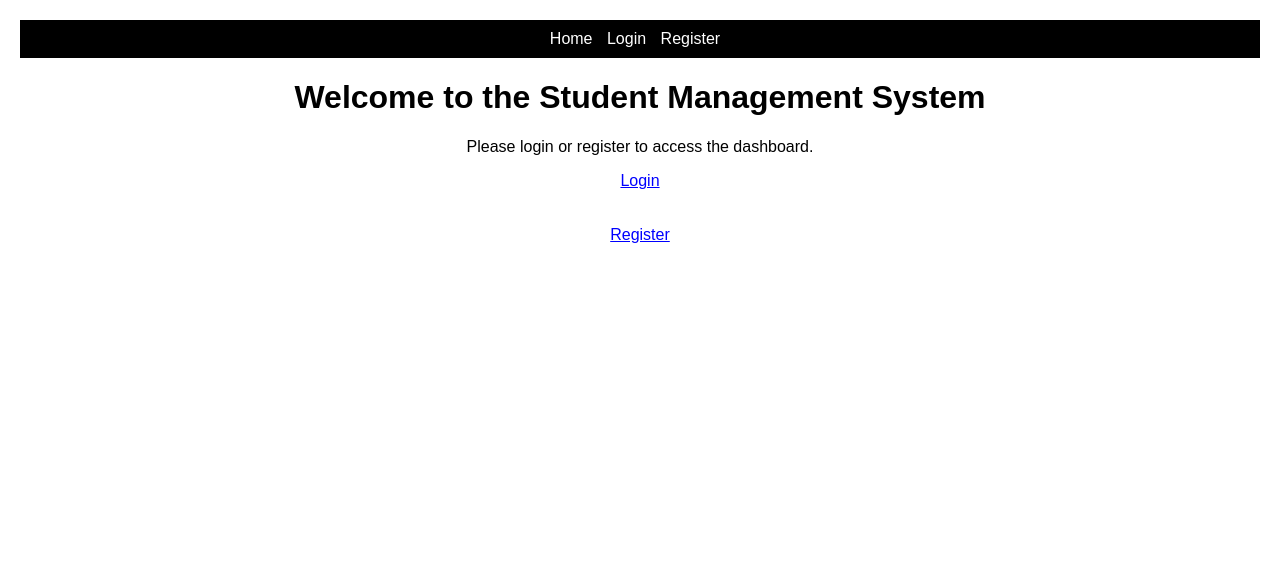
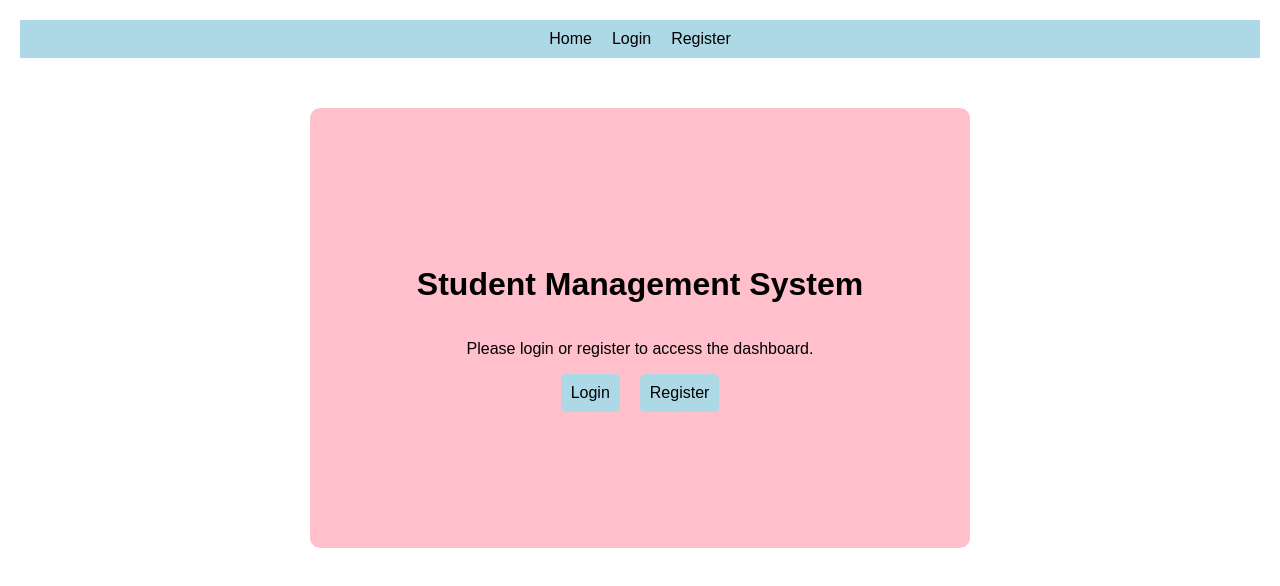
Before and after one commit to CNU2005/FSD_StudentManagementSystem, a plain HTML site: page index.html in a window 1280 px wide. Drawn offline with Linux system fonts and the light colour scheme.

Commit message:
Styles added for home page

```diff
--- a/index.html
+++ b/index.html
@@ -7,17 +7,19 @@
     <link rel="stylesheet" href="style.css">
 </head>
 <body>
-    <div>
-    <nav>
-        <a href="index.html">Home</a>
-        <a href="login.html">Login</a>
-        <a href="register.html">Register</a>
+    <nav style="display: flex; justify-content: center; gap: 20px; padding: 10px; background-color: lightblue;">
+        <a href="index.html" style="text-decoration: none; color: black;">Home</a>
+        <a href="login.html" style="text-decoration: none; color: black;">Login</a>
+        <a href="register.html" style="text-decoration: none; color: black;">Register</a>
     </nav>
+    <div class="container" style="text-align:centre; width: 50%;height: 50vh; display: flex; flex-direction: column; justify-content: center; align-items: center; background-color: pink; padding: 20px; border-radius: 10px; margin: 50px auto;">
+    <h1>Student Management System</h1>
+    <p style="text-align: center;">Please login or register to access the dashboard.</p>
+    <div style="display: flex; gap: 20px;">
+        <a href="login.html" style="display: block; text-align: center; background-color: lightblue; padding: 10px; border-radius: 5px; text-decoration: none; color: black;">Login</a>
+
+    <a href="register.html" style="display: block; text-align: center; background-color: lightblue; padding: 10px; border-radius: 5px; text-decoration: none; color: black;">Register</a>
     </div>
-    <h1>Welcome to the Student Management System</h1>
-    <p style="text-align: center;">Please login or register to access the dashboard.</p>
-    <a href="login.html" style="display: block; text-align: center;">Login</a>
-    <br><br>
-    <a href="register.html" style="display: block; text-align: center;">Register</a>
+    </div>
 </body>
 </html>
```
